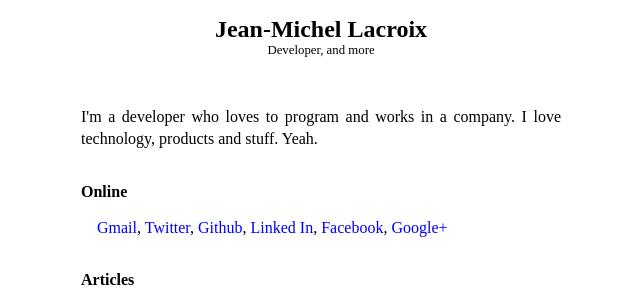
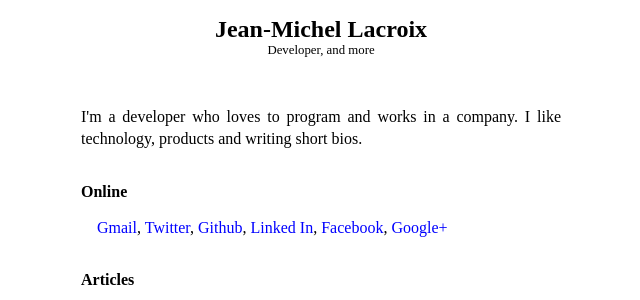
Before and after one commit to jmlacroix/jmlacroix.com-jekyll, a Jekyll site: the page built from index.html, in a window 1280 px wide. Shown: the part 135-435 px from the top of the page, without its empty margins (319-959 px from the left). Built offline with Jekyll 4.4.1, drawn with Linux system fonts in a browser that asks for light colours; Markdown is read by kramdown in place of the engine named in the settings.

Commit message:
Tweak bio.

```diff
--- a/index.html
+++ b/index.html
@@ -10,7 +10,7 @@ title: homepage
   <time datetime="2009-10-22" pubdate="pubdate">Developer, and more</time>
 </header>
 
-<p>I'm a developer who loves to program and works in a company. I love technology, products and stuff. Yeah.</p>
+<p>I'm a developer who loves to program and works in a company. I like technology, products and writing short bios.</p>
 
 <h2>Online</h2>
 
```
